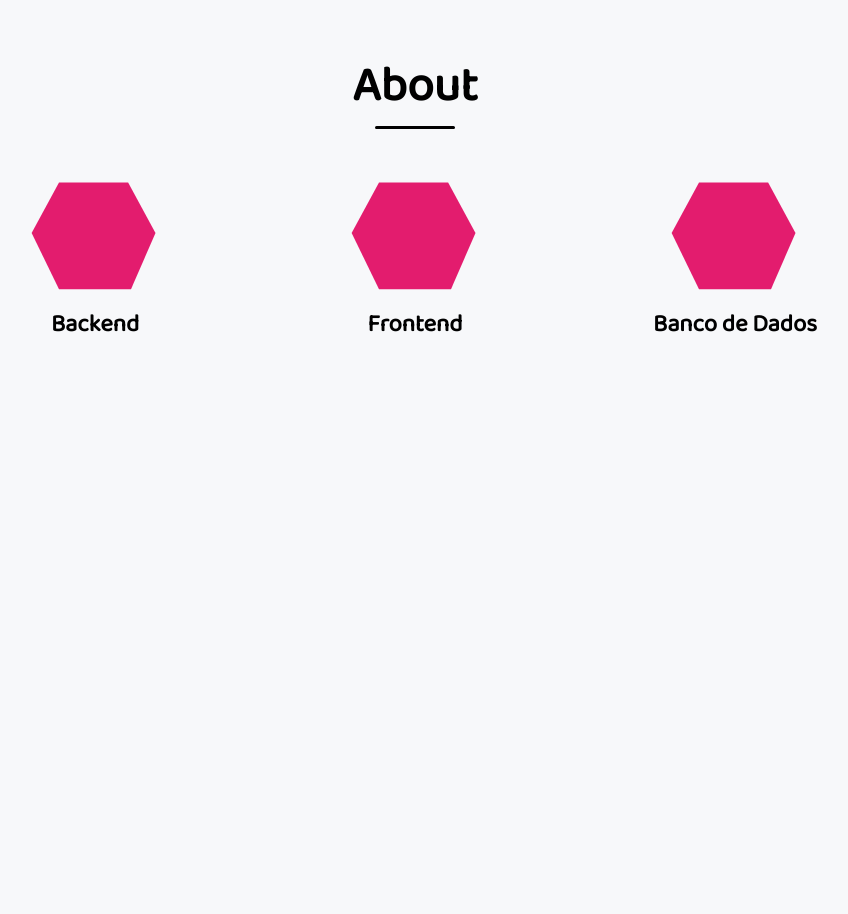
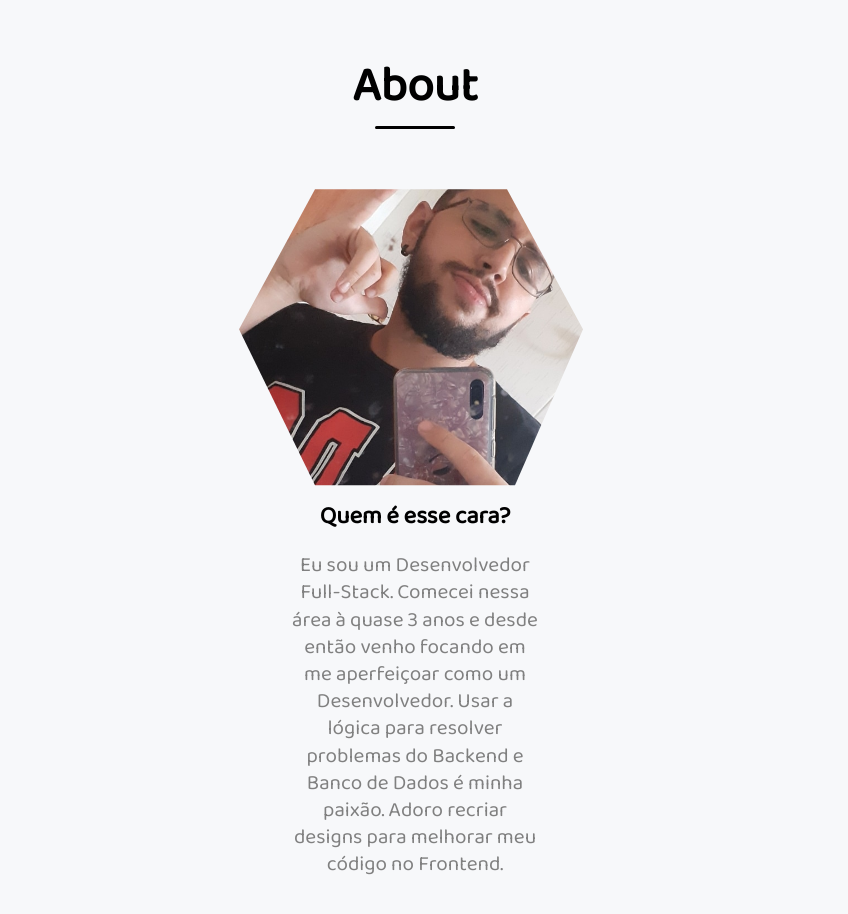
Before and after one commit to MatheusGomesRocha/portfolio, a React (Create React App) app: page / in a window 1280 px wide. Shown: the part 880-1794 px from the top of the page, without its empty margins (225-1073 px from the left). Before the commit the page ends 1352 px from the top, so only its background shows below. Built offline with nearby package versions, Linux system fonts and the light colour scheme; a web font is replaced by a local one.

Commit message:
Adicionando imagem de Perfil + Criando arquivo de CSS que é onde vão ficar todas as animações

```diff
--- a/src/components/About/about.module.scss
+++ b/src/components/About/about.module.scss
@@ -74,6 +74,44 @@
             }
         }
     }
+
+    .content {
+        display: flex;
+        align-items: center;
+        justify-content: center;
+        width: 70%;
+
+        .left {
+            display: flex;
+            flex-direction: column;
+            align-items: center;
+            justify-content: center;
+
+            width: 40%;
+
+            .image {
+                background: url('../../assets/images/profile.jpeg');
+                background-position: left;
+                background-size: contain;
+                background-repeat: no-repeat;
+                clip-path: polygon(25% 15%, 73% 15%, 92% 50%, 75% 89%, 25% 89%, 6% 50%);
+                width: 25rem;
+                height: 25rem;
+            }
+
+            h2 {
+                margin-top: -2rem;
+            }
+
+            p {
+                text-align: center;
+                color: var(--gray-500);
+                line-height: 1.7rem;
+                margin-top: 1rem;
+                width: 70%;
+            }
+        }
+    }
 }
 
 @keyframes appearFromLeft {
--- /dev/null
+++ b/src/components/About/animation.css
@@ -0,0 +1,16 @@
+#showContent {
+    animation: appearFromLeft 800ms forwards;
+    opacity: 0;
+    transform: translateX(-35%);
+}
+
+#hideContent {
+    opacity: 0;
+}
+
+@keyframes appearFromLeft {
+    100% {
+        transform: translateX(0);
+        opacity: 1;
+    }
+}
--- a/src/components/About/index.js
+++ b/src/components/About/index.js
@@ -1,12 +1,13 @@
 import React, { useState, useEffect } from "react";
 
 import styles from './about.module.scss';
+import './animation.css';
 
 export default function About () {
 
     const [showTitle, setShowTitle] = useState(false);
     const [showLine, setShowLine] = useState(false);
-    const [showGoal, setShowGoal] = useState(false);
+    const [showContent, setShowContent] = useState(false);
 
     useEffect(() => {
         window.onscroll = () => {
@@ -15,8 +16,8 @@ export default function About () {
                 setShowTitle(true);
             } if (window.pageYOffset >= 300) {
                 setShowLine(true);
-            } if (window.pageYOffset >= 380) {
-                setShowGoal(true);
+            } if (window.pageYOffset >= 600) {
+                setShowContent(true);
             }
 
         }
@@ -24,12 +25,12 @@ export default function About () {
 
     return(
         <div id="about" className={styles.container}>
-            <div className={styles.header}>
+            <section className={styles.header}>
                 <h1 className={showTitle ? styles.show : undefined}>About</h1>
                 <div className={showLine ? styles.line : undefined}></div>
-            </div>
+            </section>
 
-            <div className={styles.goalArea}>
+            {/* <div className={styles.goalArea}>
                 <div className={showGoal ? styles.goalItem : styles.goalHiddenItem}>
                     <div className={styles.goalPolygon}></div>
 
@@ -47,7 +48,20 @@ export default function About () {
 
                     <h2>Banco de Dados</h2>
                 </div>
-            </div>
+            </div> */}
+
+            <section className={styles.content}>
+                <div id={showContent ? 'showContent' : 'hideContent'} className={styles.left}>
+                    <div className={styles.image} />
+
+                    <h2>Quem é esse cara?</h2>
+
+                    <p>
+                        Eu sou um Desenvolvedor Full-Stack. Comecei nessa área à quase 3 anos e desde então venho focando em me aperfeiçoar como um Desenvolvedor. Usar a lógica para resolver problemas do Backend e Banco de Dados é minha paixão.
+                        Adoro recriar designs para melhorar meu código no Frontend.
+                    </p>
+                </div>
+            </section>
         </div>
     )
 }
```
Also changed, not shown: src/assets/images/profile.jpeg (added).
